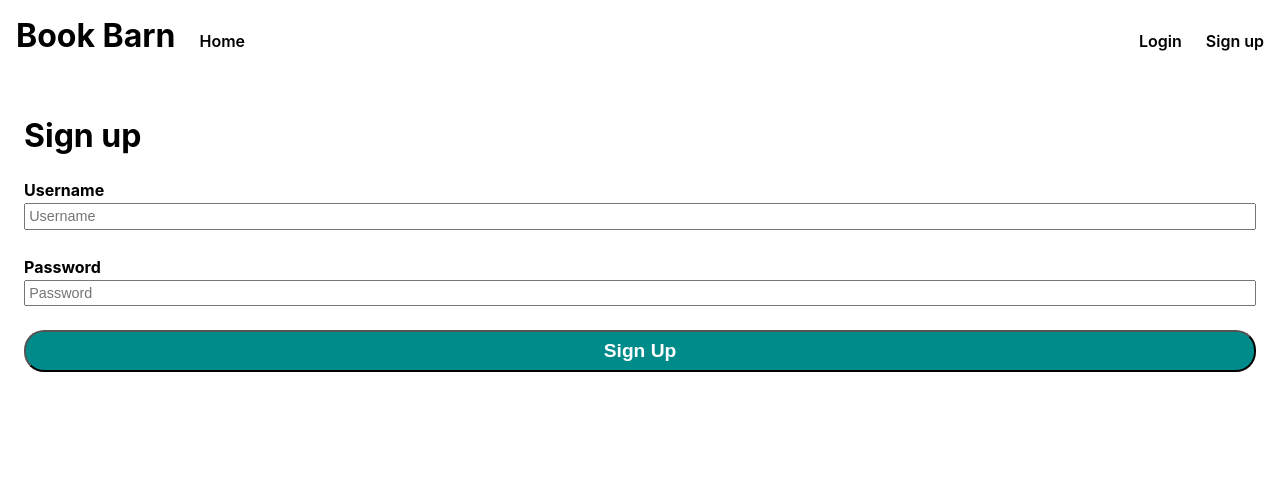
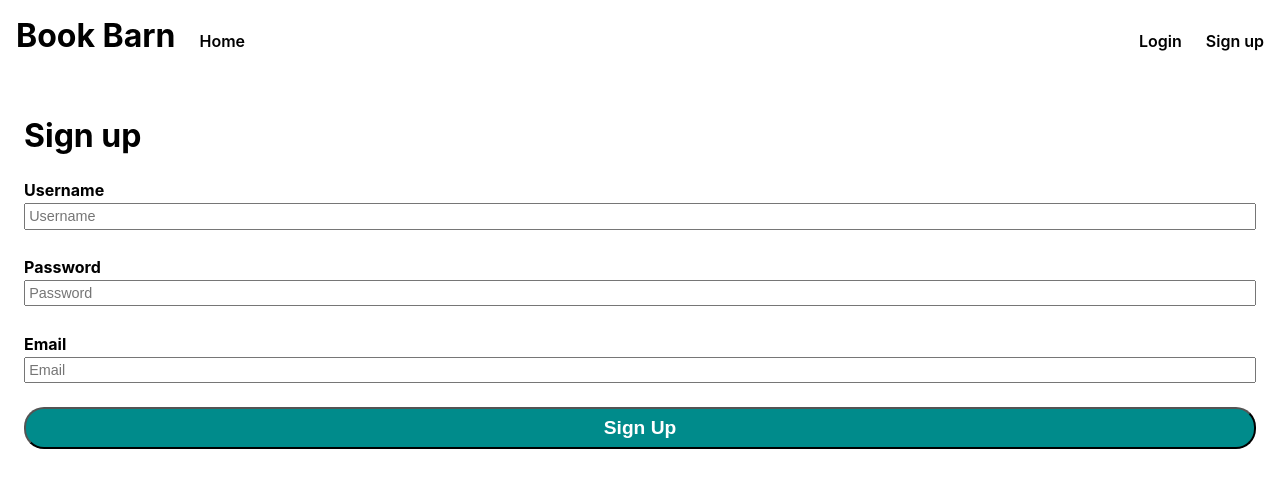
Before and after one commit to jon-cundiff/react-practice-book-barn-fs, a React (Create React App) app in the folder client/: page /signup in a window 1280 px wide. Shown: the top 488 px of the page. Built offline with nearby package versions, Linux system fonts and the light colour scheme.

Commit message:
adds email as requirement to register

```diff
--- a/client/src/Components/Login/UserInfoForm.js
+++ b/client/src/Components/Login/UserInfoForm.js
@@ -5,6 +5,7 @@ const UserInfoForm = ({ login, handleAuthSubmit }) => {
     const [auth, setAuth] = useState({
         username: "",
         password: "",
+        email: "",
     });
 
     const [errors, setErrors] = useState({});
@@ -17,7 +18,7 @@ const UserInfoForm = ({ login, handleAuthSubmit }) => {
     };
 
     const validateInput = () => {
-        const { username, password } = auth;
+        const { username, password, email } = auth;
         const errors = {};
         if (!username) {
             errors.username = "Username must not be blank!";
@@ -25,6 +26,9 @@ const UserInfoForm = ({ login, handleAuthSubmit }) => {
 
         if (!password) {
             errors.password = "Password must not be blank!";
+        }
+        if (!email && !login) {
+            errors.email = "Email must not be blank!";
         }
 
         if (JSON.stringify(errors) !== "{}") {
@@ -59,6 +63,16 @@ const UserInfoForm = ({ login, handleAuthSubmit }) => {
                 type="password"
                 onValueChange={handleInputChange}
             />
+            {!login && (
+                <FormInput
+                    label="Email"
+                    value={auth.email}
+                    error={errors.email}
+                    name="email"
+                    type="email"
+                    onValueChange={handleInputChange}
+                />
+            )}
             <button className="book-submit" onClick={handleSubmit}>
                 {login ? "Login" : "Sign Up"}
             </button>
```
Also changed, not shown: 2 other files (tests, documents, lock files or other folders).
